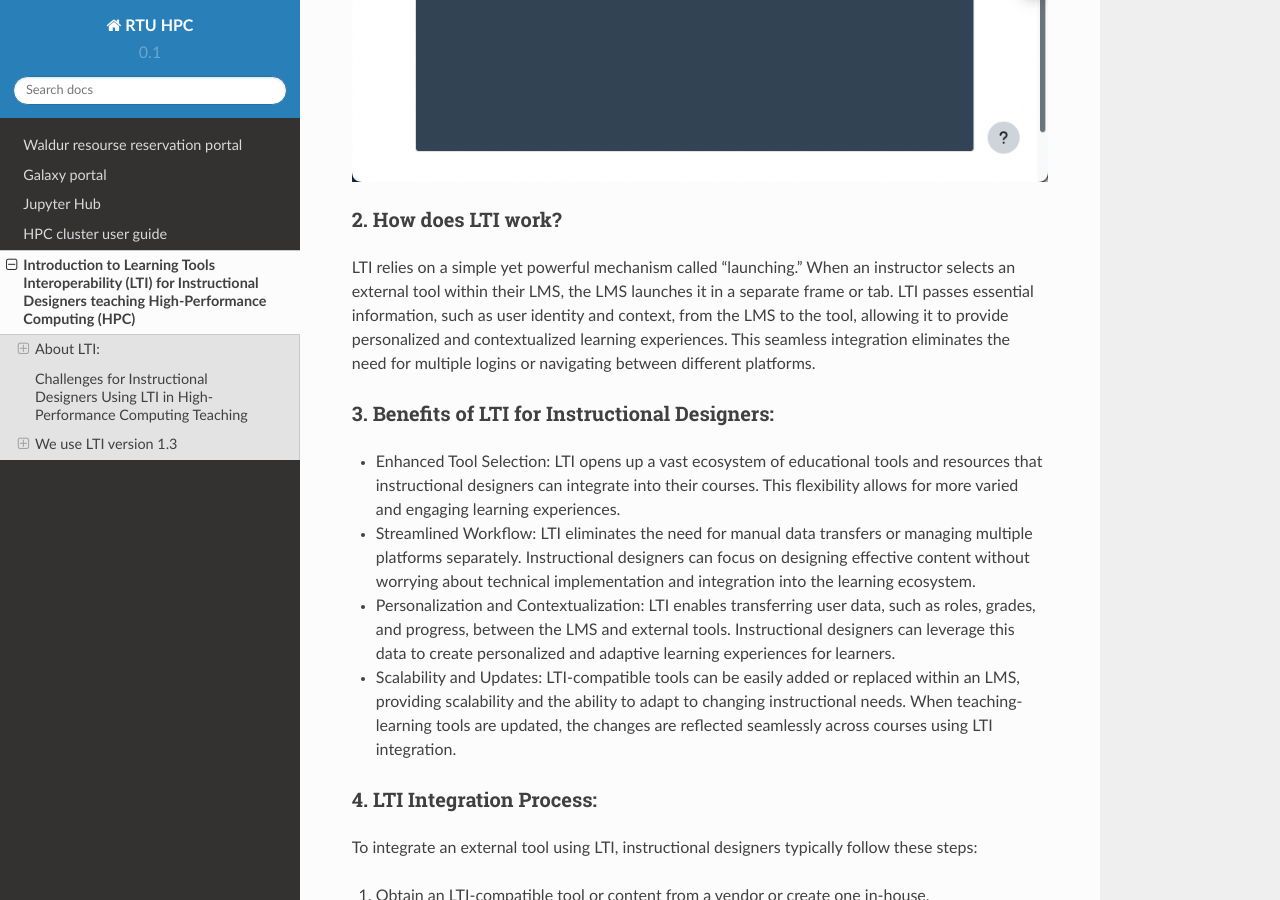
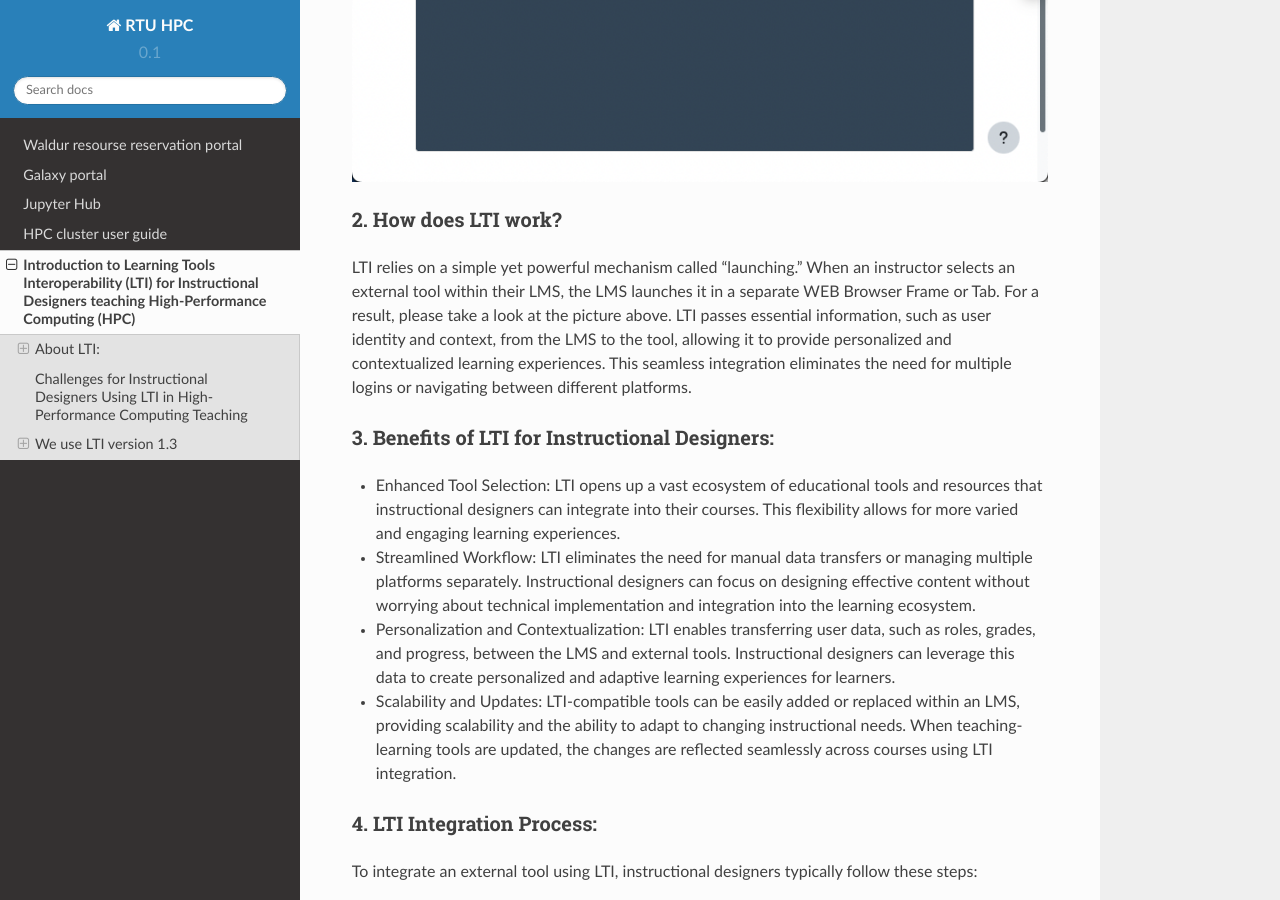
Before and after one commit to rtuhpc/hpc-platform, a Sphinx documentation site: the page built from doc/lti.md, in a window 1280 px wide and 900 px high, scrolled down 1684 px. Built offline with Sphinx 7.4.7 and the Read the Docs theme 2.0.0, drawn with Linux system fonts in a browser that asks for light colours.

Commit message:
Update lti.md

```diff
--- a/doc/lti.md
+++ b/doc/lti.md
@@ -13,7 +13,7 @@ LTI, or Learning Tools Interoperability, is a standard protocol developed by the
 ![](./images/lti-04.png)
 
 ### 2. How does LTI work?
-LTI relies on a simple yet powerful mechanism called "launching." When an instructor selects an external tool within their LMS, the LMS launches it in a separate frame or tab. LTI passes essential information, such as user identity and context, from the LMS to the tool, allowing it to provide personalized and contextualized learning experiences. This seamless integration eliminates the need for multiple logins or navigating between different platforms.
+LTI relies on a simple yet powerful mechanism called "launching." When an instructor selects an external tool within their LMS, the LMS launches it in a separate WEB Browser Frame or Tab. For a result, please take a look at the picture above. LTI passes essential information, such as user identity and context, from the LMS to the tool, allowing it to provide personalized and contextualized learning experiences. This seamless integration eliminates the need for multiple logins or navigating between different platforms.
 
 ### 3. Benefits of LTI for Instructional Designers:
 - Enhanced Tool Selection: LTI opens up a vast ecosystem of educational tools and resources that instructional designers can integrate into their courses. This flexibility allows for more varied and engaging learning experiences.
```
